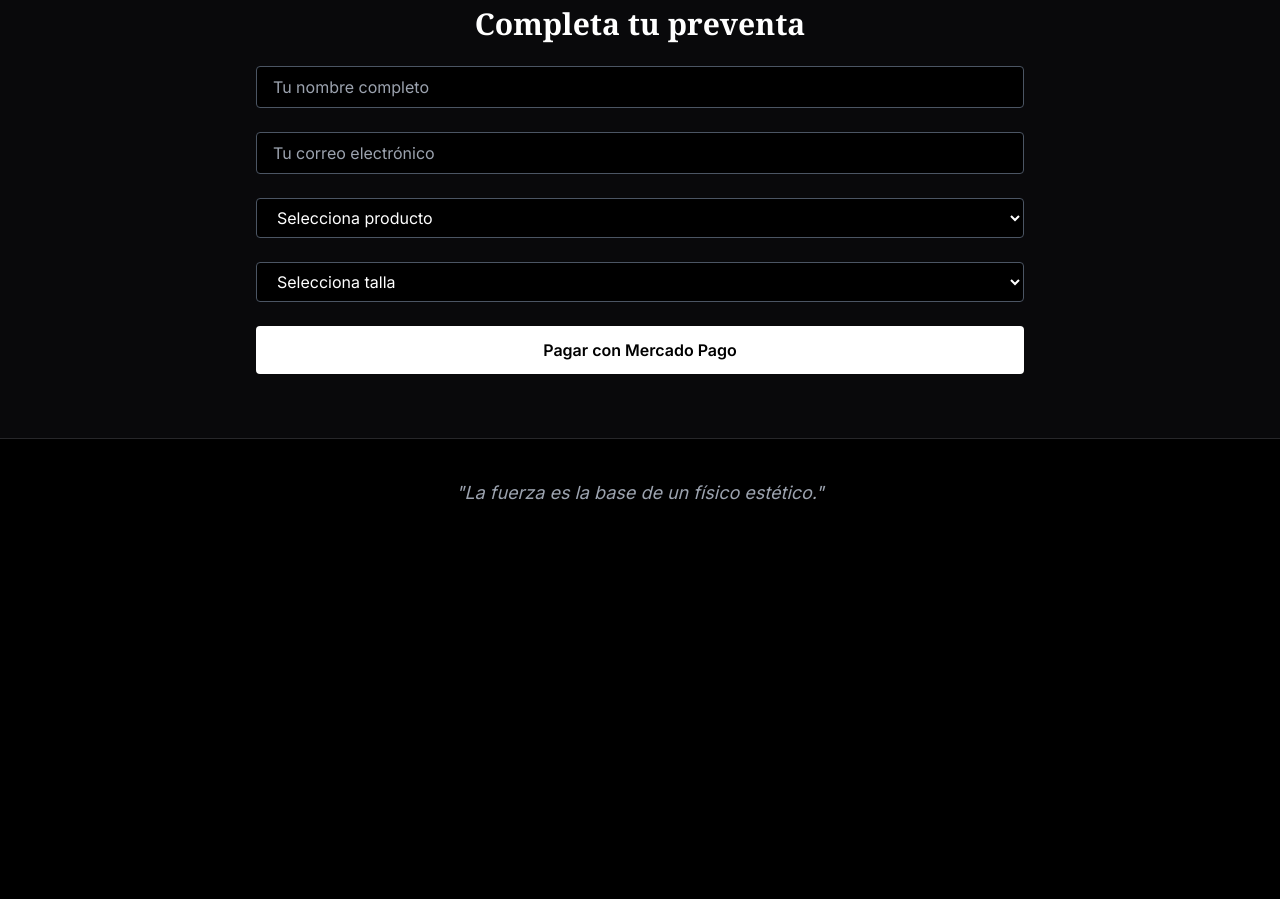
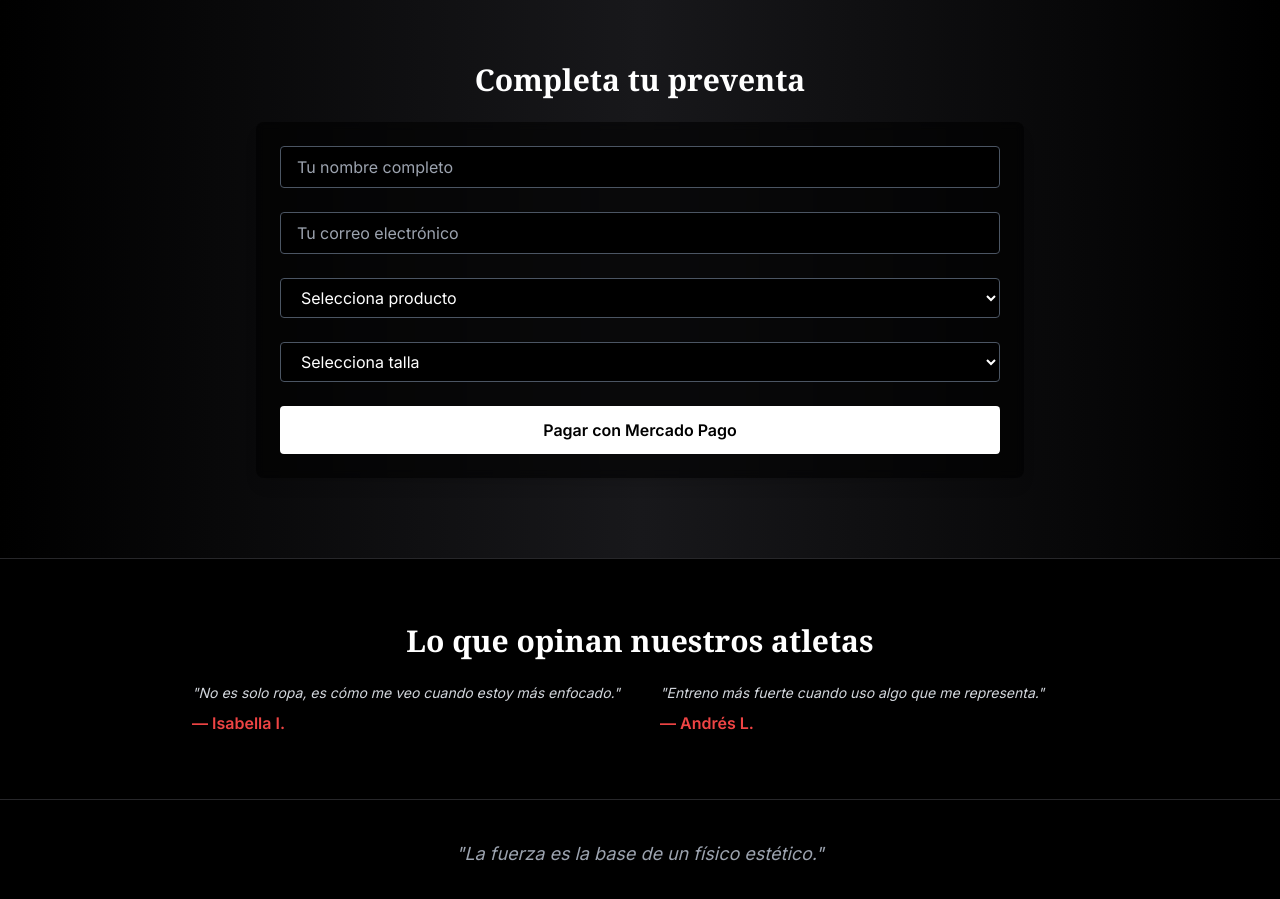
Before and after one commit to JonathanMerlin14/aesthix-landing, a plain HTML site: page index.html in a window 1280 px wide. Shown: the part 2940-3839 px from the top of the page. Before the commit the page ends 3487 px from the top, so only its background shows below. Drawn offline with nearby package versions, Linux system fonts and the light colour scheme.

```diff
--- a/index.html
+++ b/index.html
@@ -115,10 +115,10 @@
     </section>
 
     <!-- FORMULARIO DE PAGO -->
-<section class="bg-zinc-950 py-16 px-6 text-white" data-aos="fade-up" id="formulario-preventa">
+<section class="bg-gradient-to-r from-black via-zinc-900 to-black py-20 px-6 text-white shadow-2xl rounded-xl mt-10" data-aos="zoom-in" id="formulario-preventa">
   <div class="max-w-3xl mx-auto text-center">
     <h2 class="text-3xl font-serif font-semibold mb-6">Completa tu preventa</h2>
-    <form id="preorderForm" class="grid gap-6 text-left" onsubmit="return redirigirPago(event)">
+    <form id="preorderForm" class="grid gap-6 text-left bg-black bg-opacity-60 p-6 rounded-lg shadow-lg backdrop-blur-sm" onsubmit="return redirigirPago(event)">
       <input type="text" name="nombre" placeholder="Tu nombre completo" required class="w-full px-4 py-2 rounded bg-black border border-gray-600 text-white" />
 
       <input type="email" name="correo" placeholder="Tu correo electrónico" required class="w-full px-4 py-2 rounded bg-black border border-gray-600 text-white" />
@@ -141,6 +141,23 @@
   </div>
 </section>
 
+<section class="bg-black py-16 px-6 text-white border-t border-zinc-800" data-aos="fade-up">
+  <div class="max-w-4xl mx-auto text-center">
+    <h2 class="text-3xl font-serif font-semibold mb-6">Lo que opinan nuestros atletas</h2>
+    <div class="grid sm:grid-cols-2 gap-10 text-left">
+      <div>
+        <p class="text-gray-300 text-sm italic mb-2">"No es solo ropa, es cómo me veo cuando estoy más enfocado."</p>
+        <p class="text-red-500 font-semibold">— Isabella I.</p>
+      </div>
+      <div>
+        <p class="text-gray-300 text-sm italic mb-2">"Entreno más fuerte cuando uso algo que me representa."</p>
+        <p class="text-red-500 font-semibold">— Andrés L.</p>
+      </div>
+    </div>
+  </div>
+</section>
+
+
     <!-- Footer -->
     <footer class="bg-black text-center py-10 border-t border-zinc-800">
       <p class="text-gray-400 italic text-lg">"La fuerza es la base de un físico estético."</p>
```
